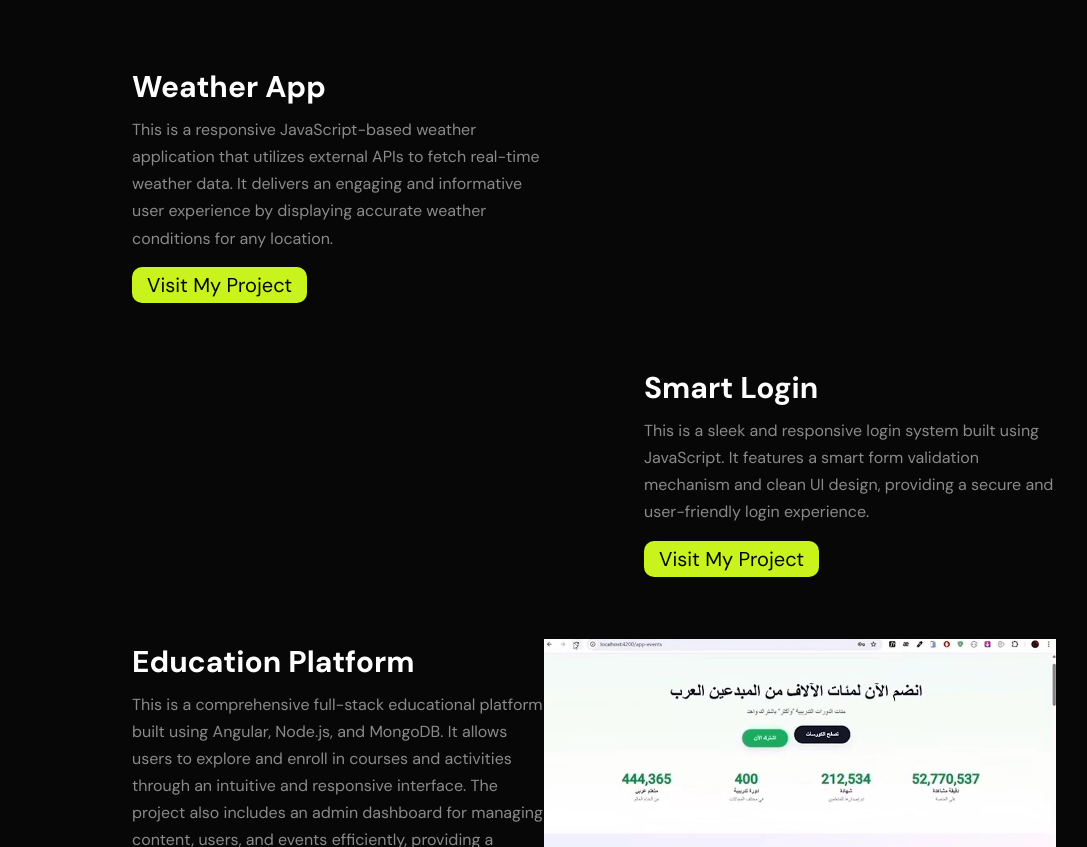
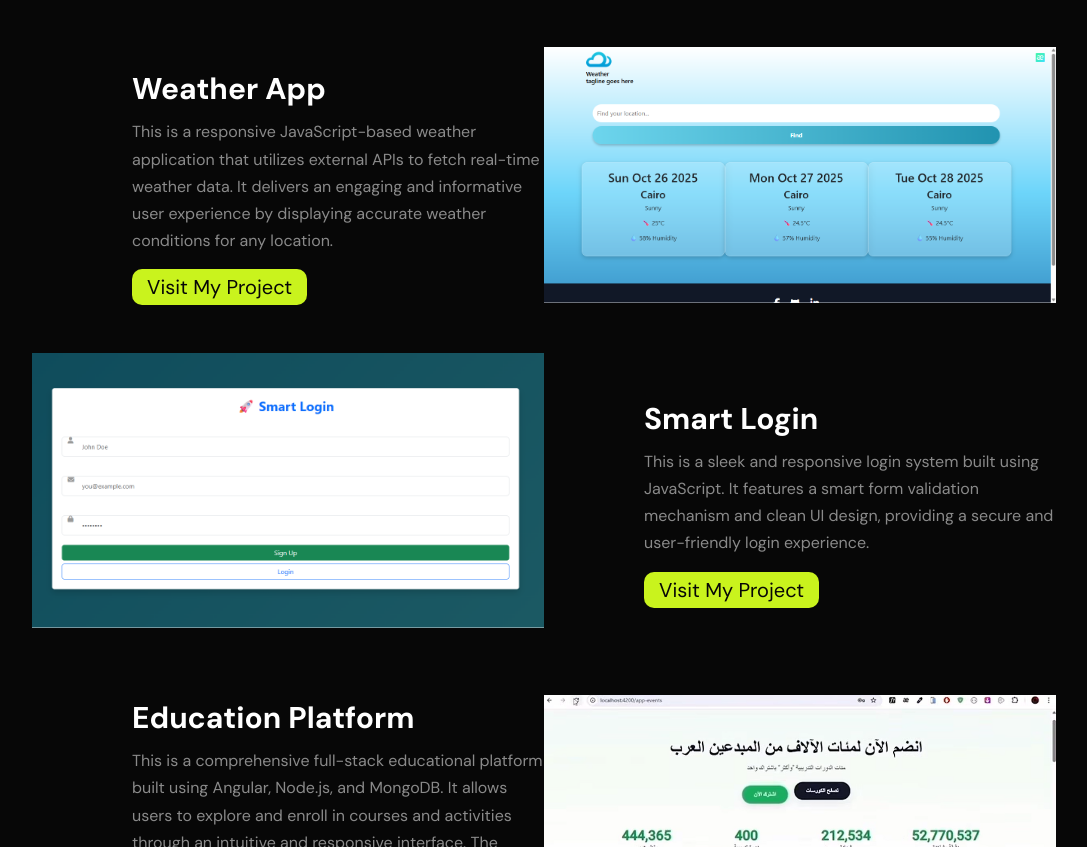
Before and after one commit to Mosamagdy/portfolio, a plain HTML site: page index.html in a window 1280 px wide. Shown: the part 5413-6260 px from the top of the page, without its empty margins (96-1183 px from the left). Drawn offline with Linux system fonts and the light colour scheme.

Commit message:
Update index.html

```diff
--- a/index.html
+++ b/index.html
@@ -224,7 +224,7 @@ A simplified and scalable full-stack CRM system built with Angular, Node.js, and
                     <p>This is a responsive JavaScript-based weather application that utilizes external APIs to fetch real-time weather data. It delivers an engaging and informative user experience by displaying accurate weather conditions for any location.</p>
                     <a target="_blank" class="btn" id="btn" href="https://mosamagdy.github.io/my-wether/">Visit my project</a>
                 </div>
-                <img src="img/weather-app.jpeg" alt="">
+                <img src="img/Screenshot 2025-10-26 122830.png" alt="">
             </div>
                 <div class="project-box" id="four">
                     <div class="text">
@@ -232,7 +232,7 @@ A simplified and scalable full-stack CRM system built with Angular, Node.js, and
                         <p>This is a sleek and responsive login system built using JavaScript. It features a smart form validation mechanism and clean UI design, providing a secure and user-friendly login experience.</p>
                         <a target="_blank" class="btn" id="btn" href="https://mosamagdy.github.io/Loginn/">Visit my project</a>
                     </div>
-                    <img src="img/smart-login.jpeg" alt="">
+                    <img src="img/Screenshot 2025-10-26 122944.png" alt="">
                 </div>
                 <div class="project-box">
                 <div class="text">
```
